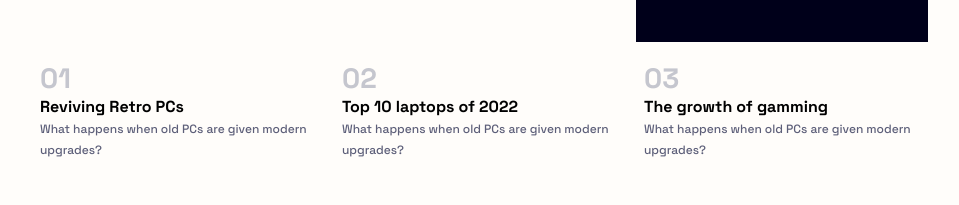
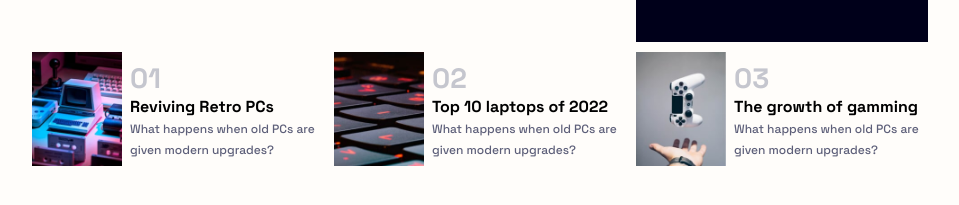
Before and after one commit to Zeyannaveed/newspage-homepage-frontend-mentor, a plain HTML site: page index.html in a window 1280 px wide. Shown: the part 575-780 px from the top of the page, without its empty margins (160-1119 px from the left). Drawn offline with Linux system fonts and the light colour scheme; the site is published under a folder, as on GitHub Pages, so addresses that start at the root find nothing.

Commit message:
Update index.html

```diff
--- a/index.html
+++ b/index.html
@@ -56,7 +56,7 @@
   <button class="read-more">READ MORE</button></div>
 
   <div class="five">
-    <div><img src="/assets/images/image-retro-pcs.jpg" alt="" width="90px">
+    <div><img src="assets/images/image-retro-pcs.jpg" alt="" width="90px">
     </div>
     <div class="padd">
   <span class="small-hd">01</span>
@@ -68,7 +68,7 @@
 </div>
 
 <div class="five">
-  <div><img src="/assets/images/image-top-laptops.jpg" alt="" width="90px">
+  <div><img src="assets/images/image-top-laptops.jpg" alt="" width="90px">
   </div>
   <div class="padd">
 <span class="small-hd">02</span>
@@ -79,7 +79,7 @@
 </div>
 </div>
 <div class="five">
-  <div><img src="/assets/images/image-gaming-growth.jpg" alt="" width="90px">
+  <div><img src="assets/images/image-gaming-growth.jpg" alt="" width="90px">
   </div>
   <div class="padd">
 <span class="small-hd">03</span>
```
